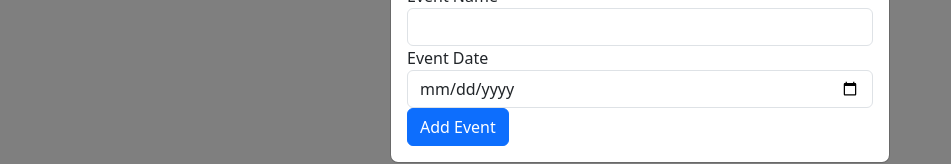
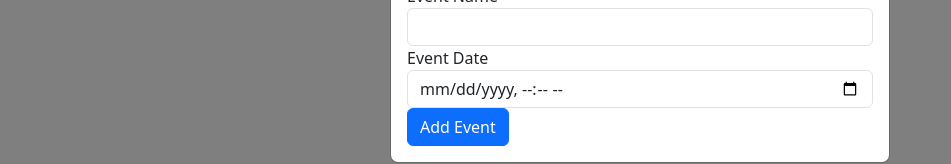
Before and after one commit to JackCollier/RefactorTask1, an Angular app: page / in a window 1280 px wide. Both pictures are taken after a click on the button "Add New Date". Shown: the part 124-288 px from the top of the page, without its empty margins (0-951 px from the left). Built offline with nearby package versions, Linux system fonts and the light colour scheme.

Commit message:
update logic to refresh countdown in real time and display seconds

```diff
--- a/src/app/components/create-event-modal/create-event-modal.component.html
+++ b/src/app/components/create-event-modal/create-event-modal.component.html
@@ -15,7 +15,7 @@
           </div>
           <div class="form-group">
             <label for="eventDate">Event Date</label>
-            <input type="date" id="eventDate" class="form-control" [(ngModel)]="newEvent.date" name="date" required />
+            <input type="datetime-local" id="eventDate" class="form-control" [(ngModel)]="newEvent.date" name="date" required />
           </div>
           <button type="submit" class="btn btn-primary">Add Event</button>
         </form>
--- a/src/app/components/event-display/event-display.component.html
+++ b/src/app/components/event-display/event-display.component.html
@@ -5,7 +5,7 @@
         <ul class="list-group mt-4">
           <li *ngFor="let event of eventService.events$ | async" class="list-group-item d-flex justify-content-between align-items-center">
             <div>
-              <strong>{{ event.name }}</strong> - {{ event.date }}
+              <strong>{{ event.name }}</strong> - {{ event.date  | date:'medium' }}
               <p class="text-muted">{{ getCountdown(event.date) }}</p>
             </div>
             <button class="btn btn-danger btn-sm" (click)="removeEvent(event)">Remove</button>
--- a/src/app/components/event-display/event-display.component.ts
+++ b/src/app/components/event-display/event-display.component.ts
@@ -10,24 +10,27 @@ import { CommonModule } from '@angular/common';
 })
 
 export class EventDisplayComponent  {
-  constructor(public eventService: EventService) {}
+  constructor(public eventService: EventService) {
+    setInterval(() => {}, 1000);
+}
 
   getCountdown(eventDate: string): string {
     const currentDate = new Date();
     const targetDate = new Date(eventDate);
-
     const difference = targetDate.getTime() - currentDate.getTime();
 
     if (difference <= 0) {
-      return 'Event has passed';
+        return 'Event has passed';
     }
 
     const days = Math.floor(difference / (1000 * 60 * 60 * 24));
     const hours = Math.floor((difference % (1000 * 60 * 60 * 24)) / (1000 * 60 * 60));
     const minutes = Math.floor((difference % (1000 * 60 * 60)) / (1000 * 60));
+    const seconds = Math.floor((difference % (1000 * 60)) / 1000);
 
-    return `${days} days, ${hours} hours, and ${minutes} minutes remaining`;
-  }
+    return `${days}d ${hours}h ${minutes}m ${seconds}s`;
+}
+
 
   removeEvent(event: Event) {
     this.eventService.removeEvent(event)
```
